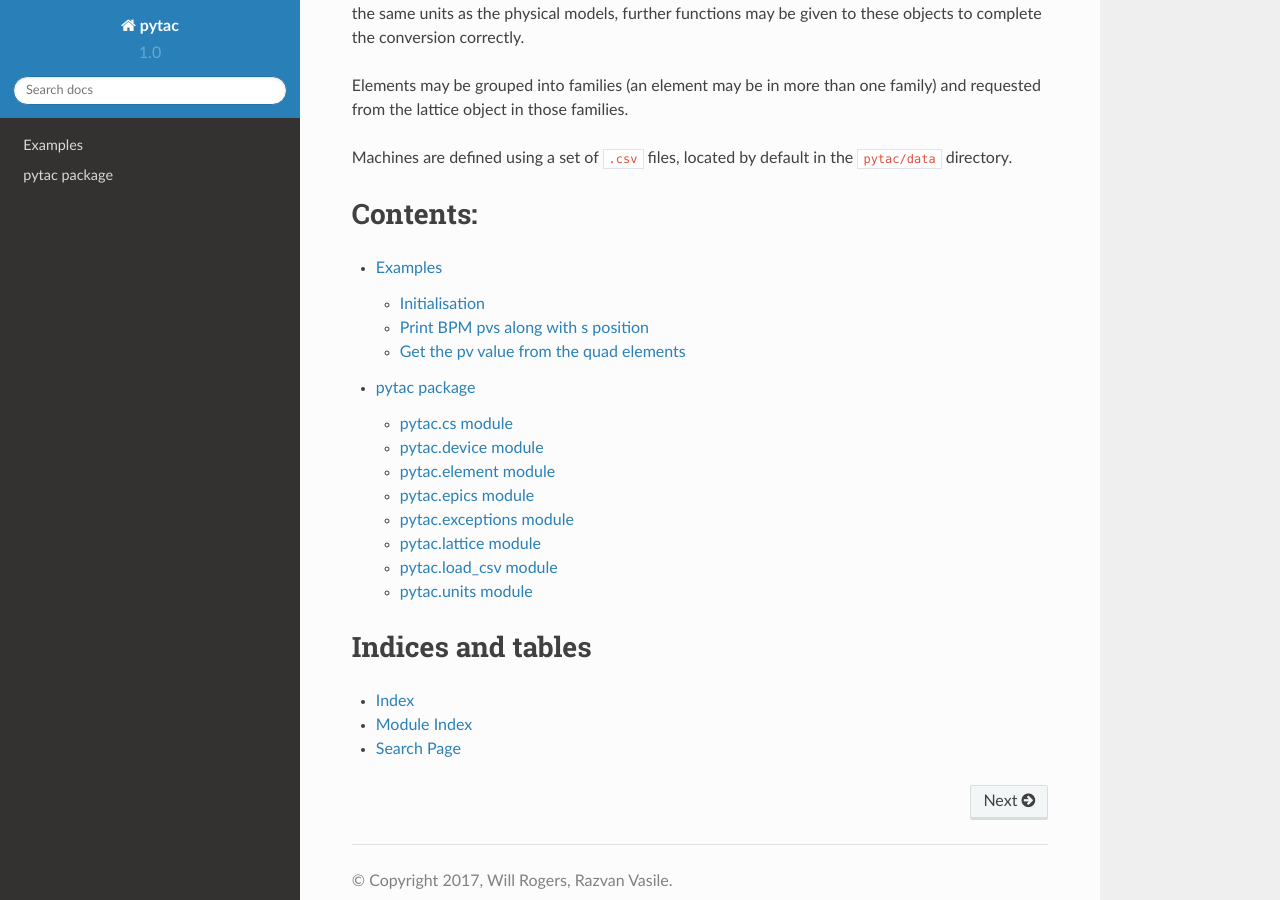
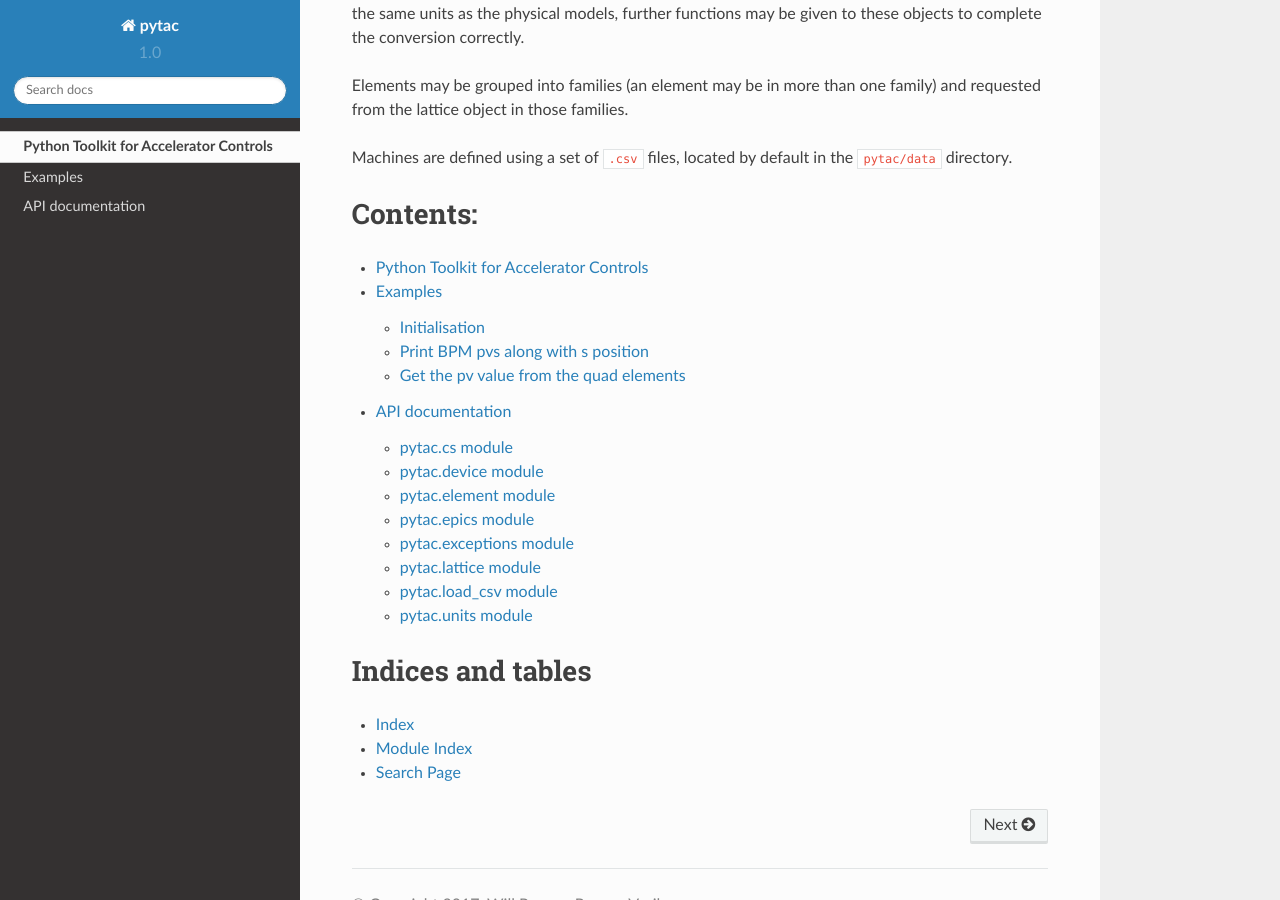
Before and after one commit to DiamondLightSource/pytac, a Sphinx documentation site: the page built from docs/index.rst, in a window 1280 px wide and 900 px high, scrolled down 775 px. Built offline with Sphinx 7.4.7 and the Read the Docs theme 2.0.0, drawn with Linux system fonts in a browser that asks for light colours.

Commit message:
Tidy up docs sidebar.

```diff
--- a/docs/index.rst
+++ b/docs/index.rst
@@ -31,6 +31,7 @@ Contents:
 .. toctree::
    :maxdepth: 4
 
+   self
    examples
    pytac
 
--- a/docs/pytac.rst
+++ b/docs/pytac.rst
@@ -1,5 +1,5 @@
-pytac package
-=============
+API documentation
+=================
 
 .. automodule:: pytac
     :members:
```
